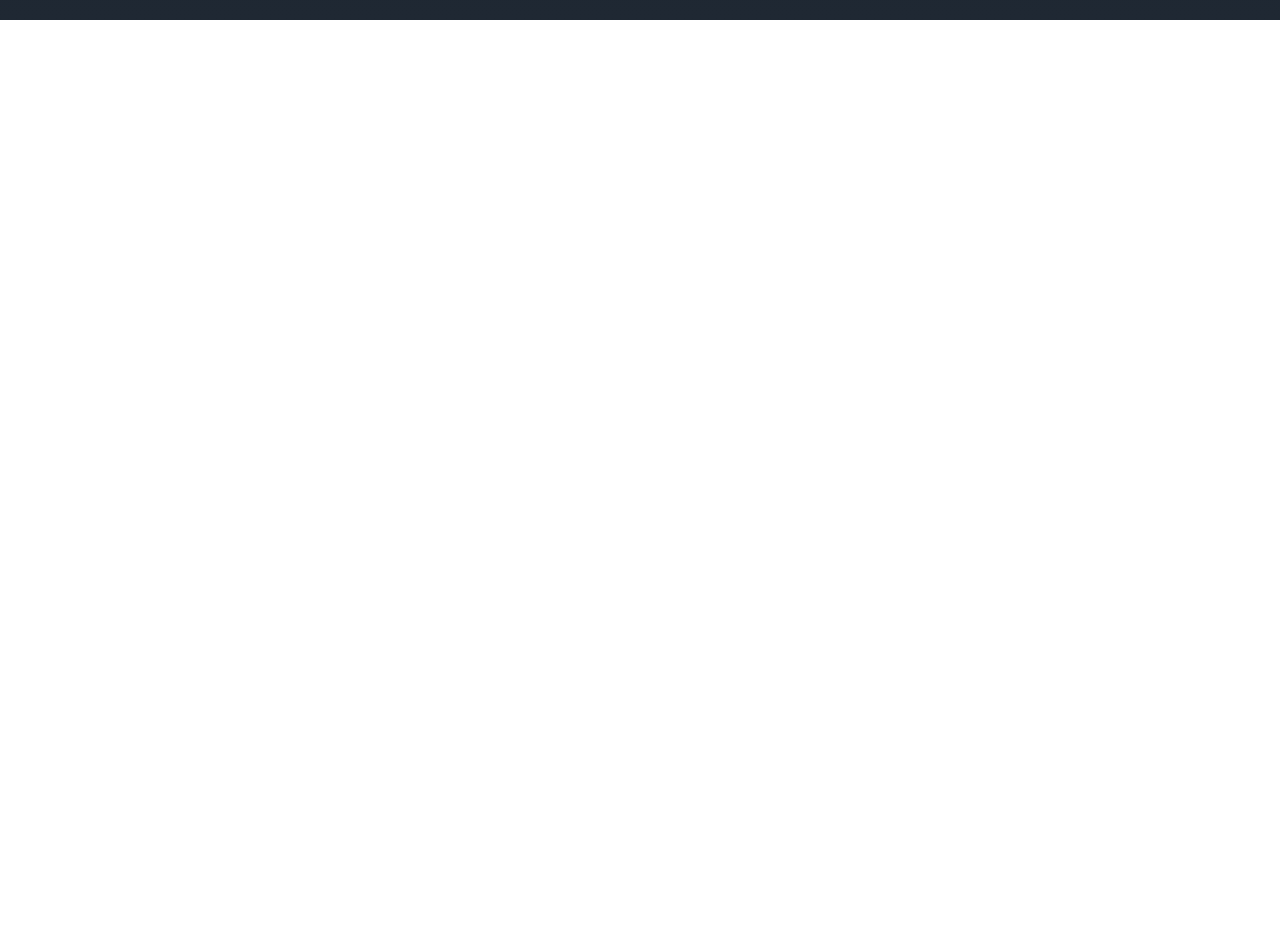
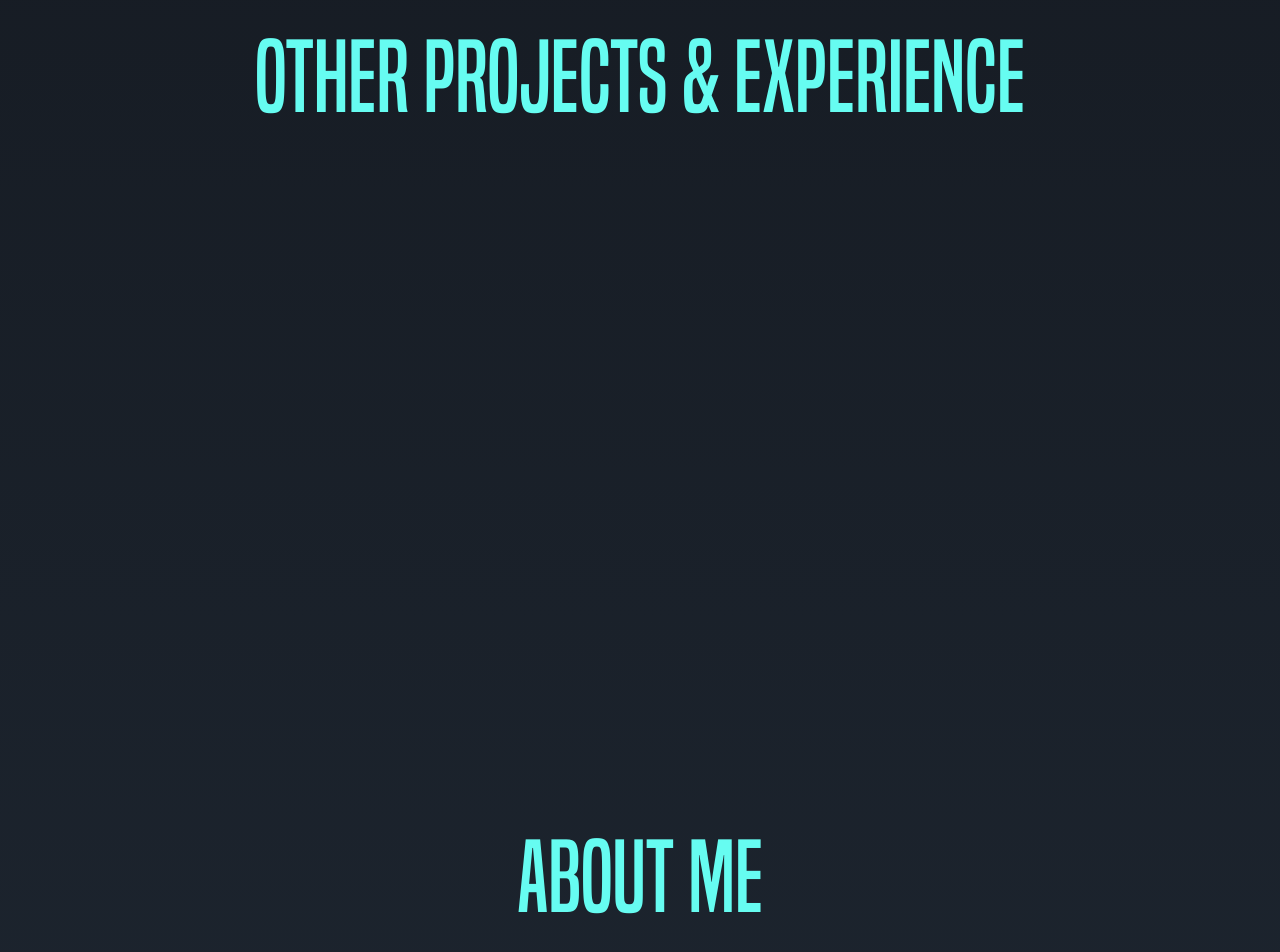
Before and after one commit to stefan-cooper/portfolio, a React (Create React App) app: page / in a window 1280 px wide. Shown: the part 2380-3332 px from the top of the page. Before the commit the page ends 2400 px from the top, so only its background shows below. Built offline with nearby package versions, Linux system fonts and the light colour scheme.

Commit message:
Additional portfolio pieces at the bottom

```diff
--- a/src/App.js
+++ b/src/App.js
@@ -11,7 +11,8 @@ const p1images = {image1: require("./images/feed1.png"),
                   image7: require("./images/teams3.png"),
                   image8: require("./images/login1.png"),
                   image9: require("./images/register1.png"),
-                  image10: require("./images/profile1.png")}
+                  image10: require("./images/profile1.png"),
+                  image11: require("./images/feed1.png")}
 
 const p2images = {image1: require("./images/earlygame1.png"),
                   image2: require("./images/earlygame2.png"),
@@ -97,6 +98,12 @@ class App extends Component {
             </div>
           </Zoom>
         </div>
+        <div className='otherProjects'>
+          <div className='portfolio-3-title'> OTHER PROJECTS & EXPERIENCE </div>
+        </div>
+        <div className='about'>
+          <div className='about-title'> ABOUT ME </div>
+        </div>
       </div>
 
     );
--- a/src/App.scss
+++ b/src/App.scss
@@ -9,7 +9,7 @@ $colour-5: #45A29E;
 .everything {
   text-align: center;
   background-image: repeating-linear-gradient($colour-2 100%, $colour-1 200%, $colour-2 300%);
-  height: 300vh;
+  height: 500vh;
   display: flex;
   flex-direction: column;
   color: white;
@@ -163,6 +163,38 @@ $colour-5: #45A29E;
   align-self: flex-end;
 }
 
+.otherProjects {
+  text-align: center;
+  height: 100vh;
+  display: flex;
+  flex-direction: column;
+  color: white;
+  justify-content: space-between;
+}
+
+.portfolio-3-title {
+  font-family: BuiltRG;
+  color: $colour-4;
+  font-size: 12vh;
+  align-self: center;
+}
+
+.about {
+  text-align: center;
+  height: 100vh;
+  display: flex;
+  flex-direction: column;
+  color: white;
+  justify-content: space-between;
+}
+
+.about-title {
+  font-family: BuiltRG;
+  color: $colour-4;
+  font-size: 12vh;
+  align-self: center;
+}
+
 .center {
   align-self: center;
 }
```
